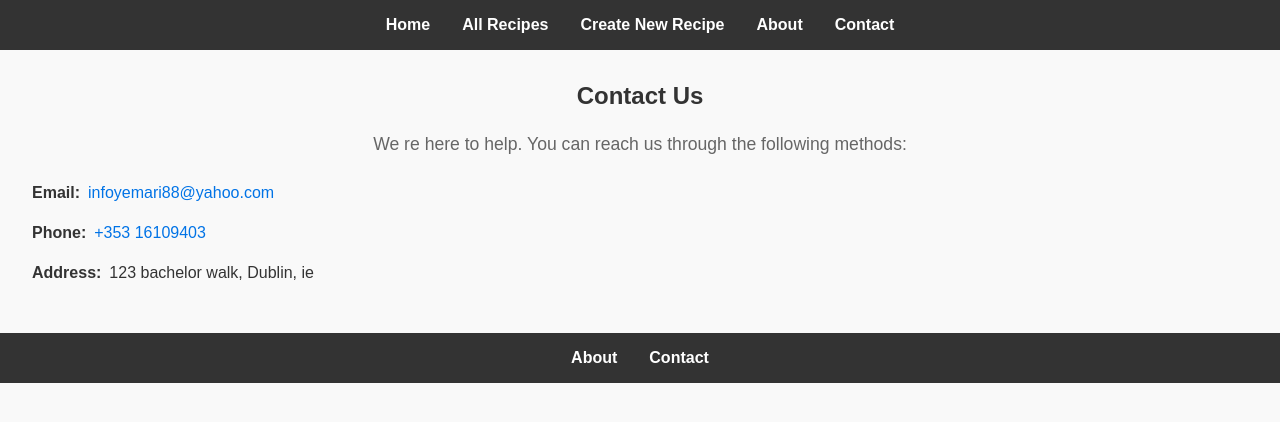
After one commit to annunquee/steakhouse2, a Flask app: page /contact in a window 1280 px wide. The commit adds this page. Shown: the top 422 px of the page. Run offline with Flask 3, Linux system fonts and the light colour scheme.

Commit message:
created contact and about page, included styling for the recipe page

```diff
--- a/static/css/style.css
+++ b/static/css/style.css
@@ -133,7 +133,7 @@ p {
 .recipe-image {
     width: 100%;
     height: 200px;
-    object-fit: cover;
+    object-fit:scale-down;
 }
 
 /* Recipe title */
@@ -282,3 +282,36 @@ p {
     background-color: rgb(202, 32, 32);
     cursor: pointer;
 }
+
+/* Contact Details Styling */
+/* Contact Details List */
+.contact-details {
+    list-style: none; /* Remove default bullet points */
+    padding: 0; /* Remove padding */
+    margin: 0; /* Remove margin */
+
+}
+
+.contact-details li {
+    margin-bottom: 1rem; /* Add space between each item */
+    font-size: 1rem; /* Set a readable font size */
+    line-height: 1.5; /* Improve spacing for multi-line content */
+    color: #333; /* Dark text for good contrast */
+    display: flex; /* Use flexbox for layout */
+    align-items: centre; /* Vertically align content */
+}
+
+.contact-details strong {
+    font-weight: bold; /* Highlight the label */
+    margin-right: 0.5rem; /* Add space after the label */
+    flex-shrink: 0; /* Prevent the label from shrinking */
+}
+
+.contact-details a {
+    color: #0073e6; /* Blue colour for links */
+    text-decoration: none; /* Remove underlines by default */
+}
+
+.contact-details a:hover {
+    text-decoration: underline; /* Underline on hover for clarity */
+}
--- /dev/null
+++ b/templates/contact.html
@@ -0,0 +1,15 @@
+{% extends "base.html" %}
+
+{% block content %}
+<main>
+    <section class="contact-section">
+        <h1>Contact Us</h1>
+        <p>We re here to help. You can reach us through the following methods:</p>
+        <ul class="contact-details">
+            <li><strong>Email:</strong> <a href="mailto:infoyemari88@yahoo.com">infoyemari88@yahoo.com</a></li>
+            <li><strong>Phone:</strong> <a href="tel:+353 16109403">+353 16109403</a></li>
+            <li><strong>Address:</strong> 123 bachelor walk, Dublin, ie</li>
+        </ul>
+    </section>
+</main>
+{% endblock %}
```
Also changed, not shown: templates/about.html (added, +11 -0 lines), templates/recipe.html (added, +18 -0 lines).
